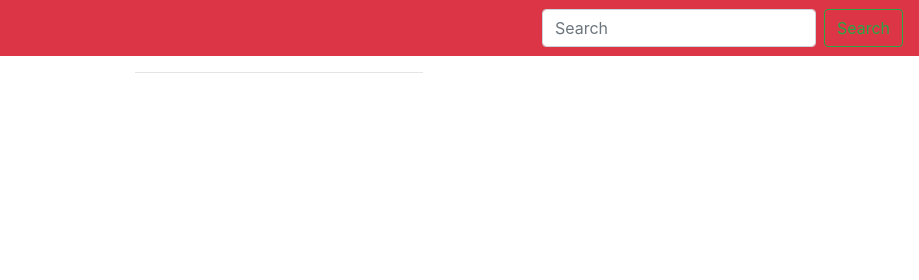
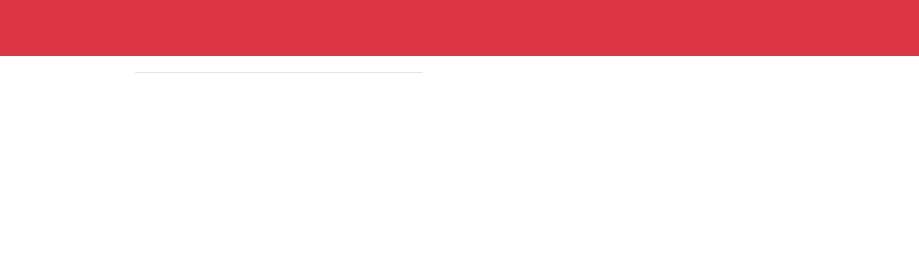
Before and after one commit to andy4swa33/Responsive, a plain HTML site: page index.html in a window 1280 px wide. Shown: the top 280 px of the page, 361-1280 px from the left. Drawn offline with nearby package versions, Linux system fonts and the light colour scheme.

Commit message:
completed closing divs for navbar

```diff
--- a/index.html
+++ b/index.html
@@ -35,22 +35,17 @@
                     <li class="nav-item">
                       <a class="nav-link" href="#">Portfolio</a>
                     </li>
+                  </ul>
+                </div>
+              </nav>
+          </div>
+        </div>
+    </div>
+
+        <!--got rid of div-class for drop down box in nav. Not part of homework assignment,-->
 
 
 
-
-                  </ul>
-                  <form class="form-inline my-2 my-lg-0">
-                    <input class="form-control mr-sm-2" type="search" placeholder="Search" aria-label="Search">
-                    <button class="btn btn-outline-success my-2 my-sm-0" type="submit">Search</button>
-                  </form>
-                </div>
-<!--got rid of div-class for drop down box in nav. Not part of homework assignment-->
-
-
-            </nav>
-            </div>
-        </div>
     </div> <!--close container-->
 
     <!--add hr to separate nav row from card row, added a width attribute of 18 rem which matches the width of card -->
```
